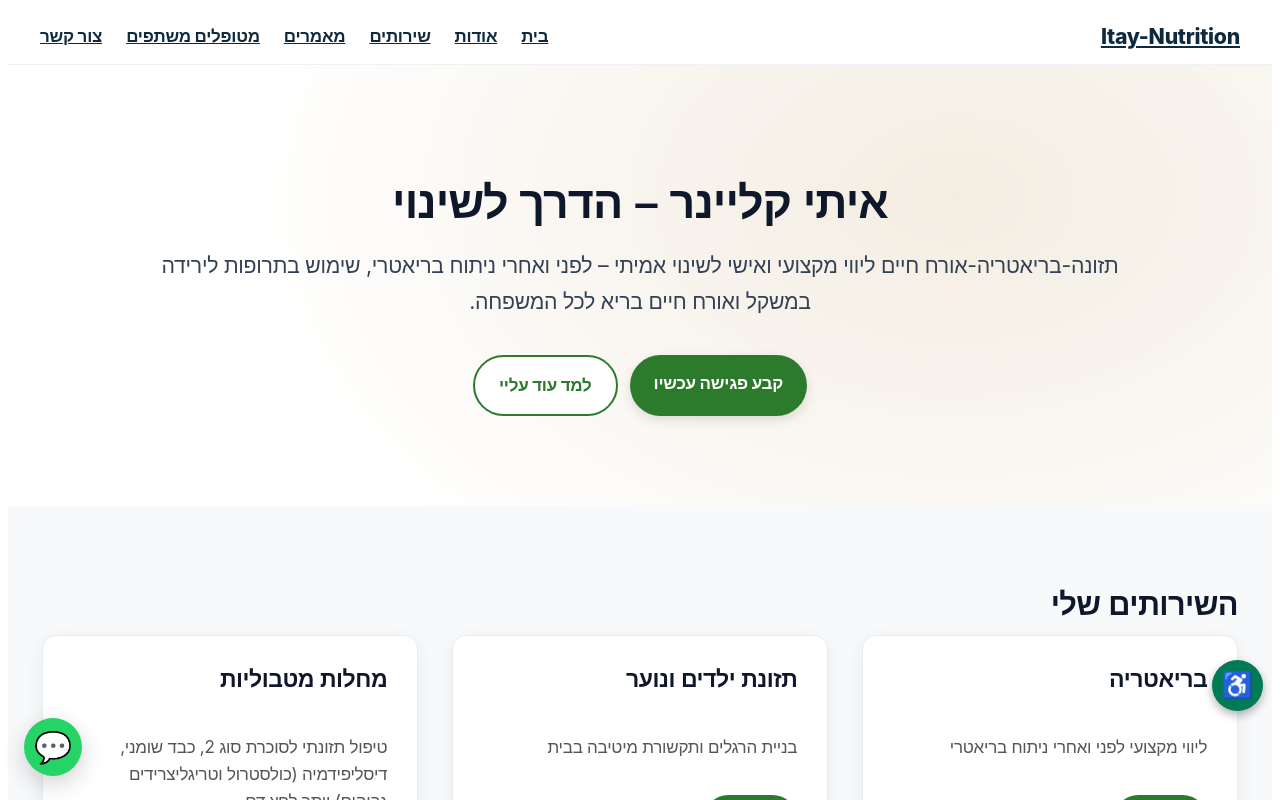
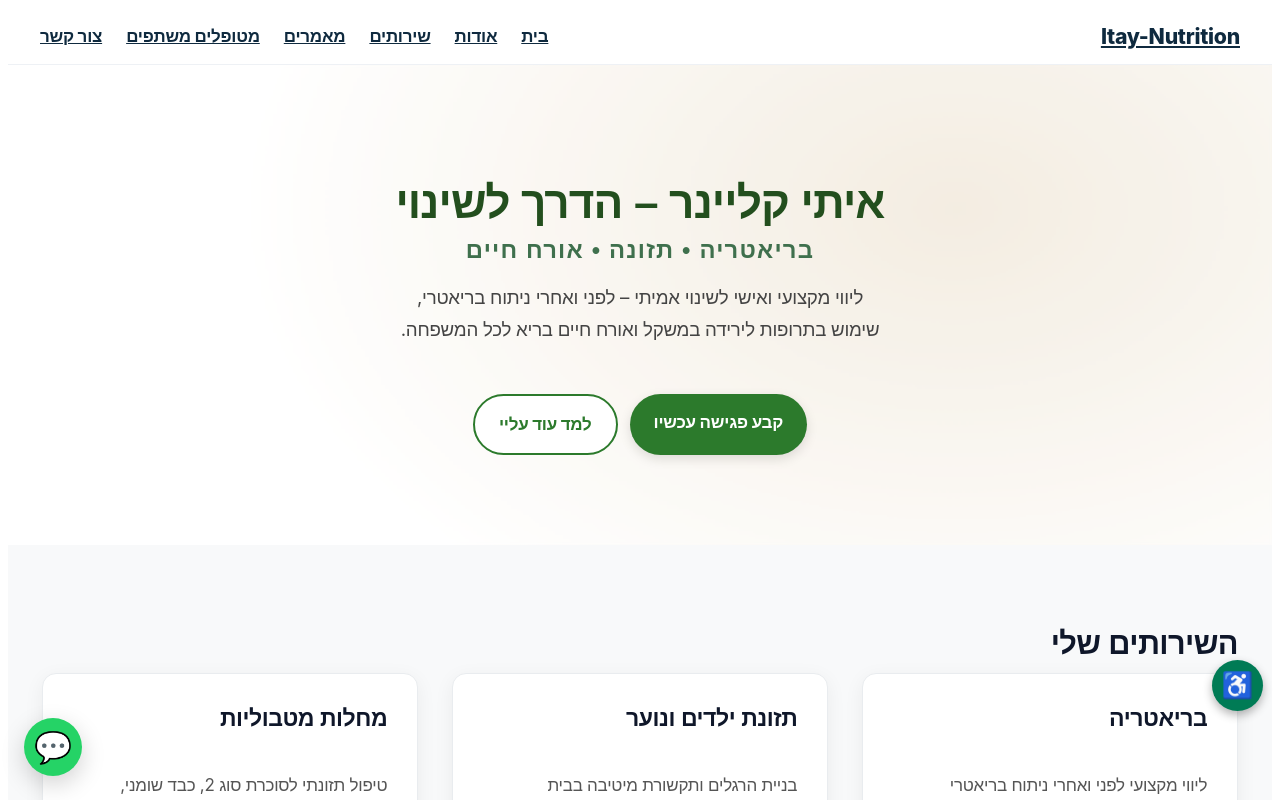
Before and after one commit to klainer1989/itay_website, a Next.js app: page / in a window 1280 px wide. Shown: the top 800 px of the page. Built offline with nearby package versions, Linux system fonts and the light colour scheme.

Commit message:
update: homepage layout and content

```diff
--- a/src/app/page.module.css
+++ b/src/app/page.module.css
@@ -264,3 +264,25 @@
   .heroSubtitle { font-size: 1.05rem; }
   .navLinks { gap: 12px; }
 }
+.heroTitle {
+  font-size: 2.6rem;
+  font-weight: 800;
+  color: #234f1e;
+  margin-bottom: 0.3rem;
+}
+
+.heroSubtitleSmall {
+  font-size: 1.4rem;
+  font-weight: 600;
+  color: #3f704d;
+  margin-bottom: 1rem;
+  letter-spacing: 0.05em;
+}
+
+.heroSubtitle {
+  font-size: 1.1rem;
+  line-height: 1.7;
+  max-width: 650px;
+  margin: 0 auto 2rem auto;
+  color: #444;
+}
--- a/src/app/page.tsx
+++ b/src/app/page.tsx
@@ -9,9 +9,10 @@
       <section className={styles.hero}>
         <div className={styles.heroContent}>
           <h1 className={styles.heroTitle}>איתי קליינר – הדרך לשינוי</h1>
-          <p className={styles.heroSubtitle}>תזונה-בריאטריה-אורח חיים
-            ליווי מקצועי ואישי לשינוי אמיתי – לפני ואחרי ניתוח בריאטרי, שימוש בתרופות לירידה במשקל
-            ואורח חיים בריא לכל המשפחה.
+          <h2 className={styles.heroSubtitleSmall}>בריאטריה • תזונה • אורח חיים</h2>
+          <p className={styles.heroSubtitle}>
+            ליווי מקצועי ואישי לשינוי אמיתי – לפני ואחרי ניתוח בריאטרי,<br />
+            שימוש בתרופות לירידה במשקל ואורח חיים בריא לכל המשפחה.
           </p>
           <div className={styles.heroButtons}>
             <Link href="/contact" className={styles.primaryButton}>
```
